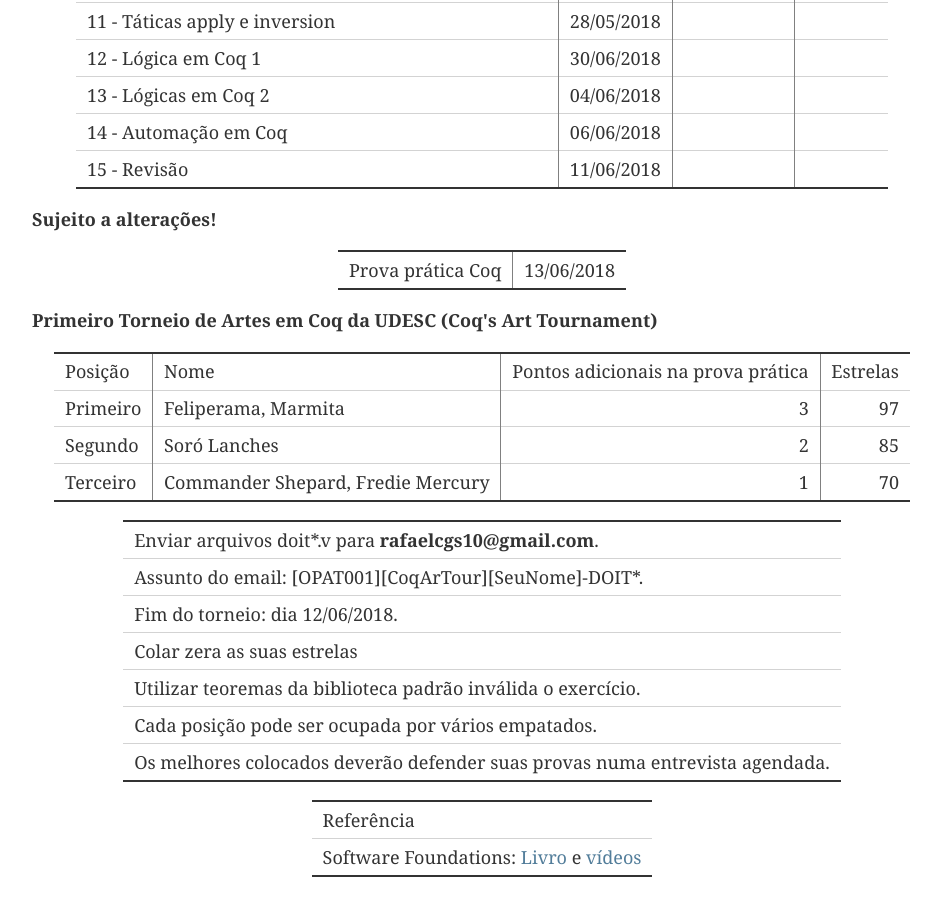
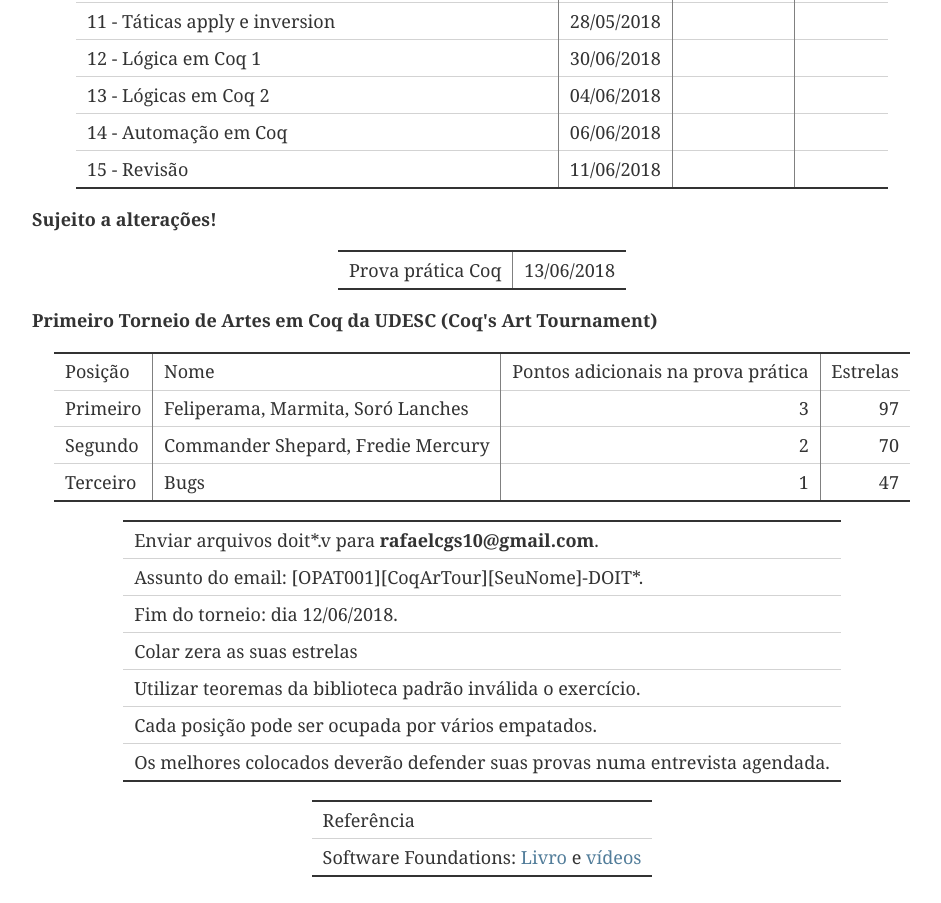
Before and after one commit to rafaelcgs10/rafaelcgs10.github.io, a plain HTML site: page coq.html in a window 1280 px wide. Shown: the part 758-1661 px from the top of the page, without its empty margins (158-1099 px from the left). Drawn offline with Linux system fonts and the light colour scheme.

Commit message:
atualiza posicoes

```diff
--- a/coq.html
+++ b/coq.html
@@ -4,7 +4,7 @@
 <html xmlns="http://www.w3.org/1999/xhtml" lang="pt" xml:lang="pt">
 <head>
 <title>Curso de Coq da disciplina OPAT001</title>
-<!-- 2018-05-22 Tue 10:37 -->
+<!-- 2018-05-22 Tue 10:43 -->
 <meta  http-equiv="Content-Type" content="text/html;charset=utf-8" />
 <meta  name="generator" content="Org-mode" />
 <meta  name="author" content="Rafael Castro" />
@@ -310,23 +310,23 @@ for the JavaScript code in this tag.
 
 <tr>
 <td class="left">Primeiro</td>
-<td class="left">Feliperama, Marmita</td>
+<td class="left">Feliperama, Marmita, Soró Lanches</td>
 <td class="right">3</td>
 <td class="right">97</td>
 </tr>
 
 <tr>
 <td class="left">Segundo</td>
-<td class="left">Soró Lanches</td>
+<td class="left">Commander Shepard, Fredie Mercury</td>
 <td class="right">2</td>
-<td class="right">85</td>
+<td class="right">70</td>
 </tr>
 
 <tr>
 <td class="left">Terceiro</td>
-<td class="left">Commander Shepard, Fredie Mercury</td>
+<td class="left">Bugs</td>
 <td class="right">1</td>
-<td class="right">70</td>
+<td class="right">47</td>
 </tr>
 </tbody>
 </table>
```
Also changed, not shown: 1 other file.
